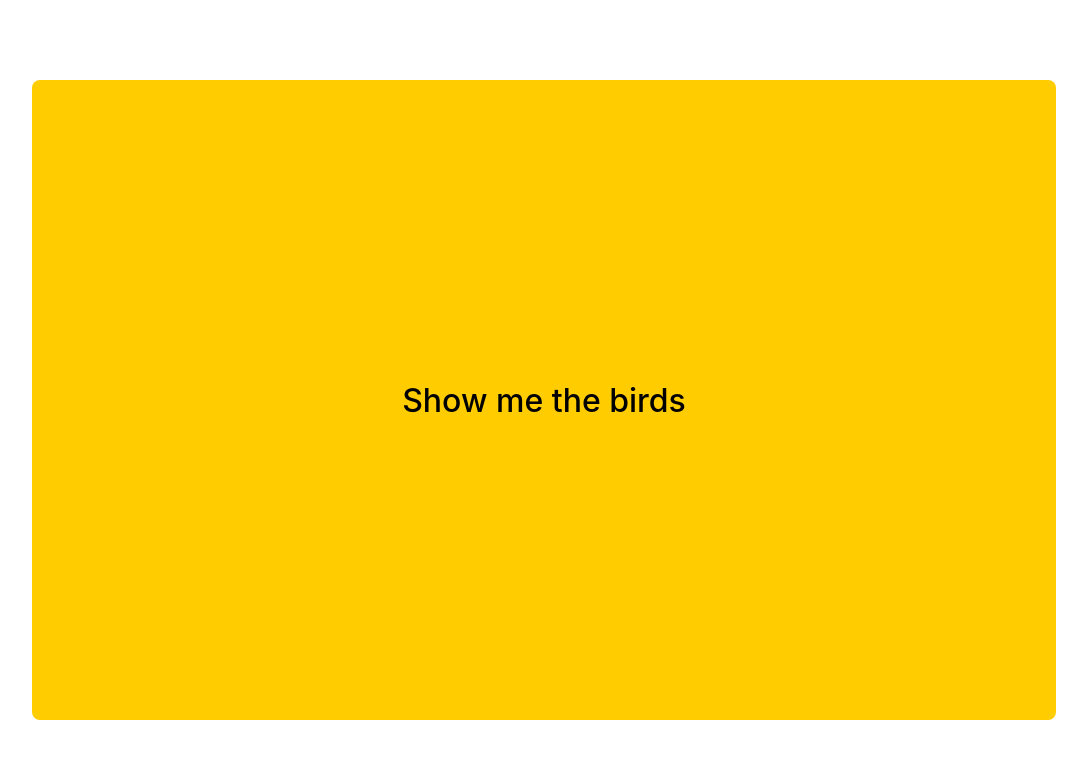
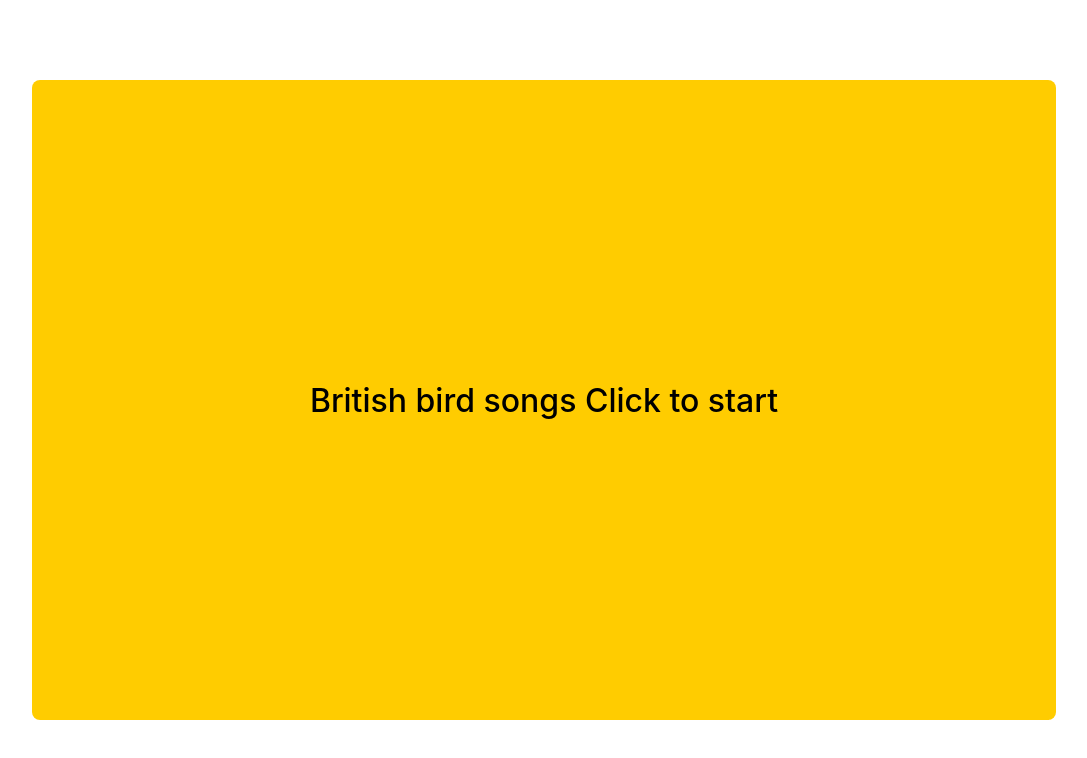
Before and after one commit to leewinter/bird-songs, a React (Vite) app: page / in a window 1280 px wide. Shown: the top 758 px of the page, without its empty margins (96-1183 px from the left). Built offline with nearby package versions, Linux system fonts and the light colour scheme.

Commit message:
Changed start button

```diff
--- a/src/App.jsx
+++ b/src/App.jsx
@@ -95,7 +95,8 @@ function App() {
             indexRef.current = 0; // Reset the index
           }}
         >
-          <span>Show me the birds</span>
+          <span>British bird songs</span>
+          <span>  Click to start</span>
         </button>
       )}
       {startSpeaking &&
```
